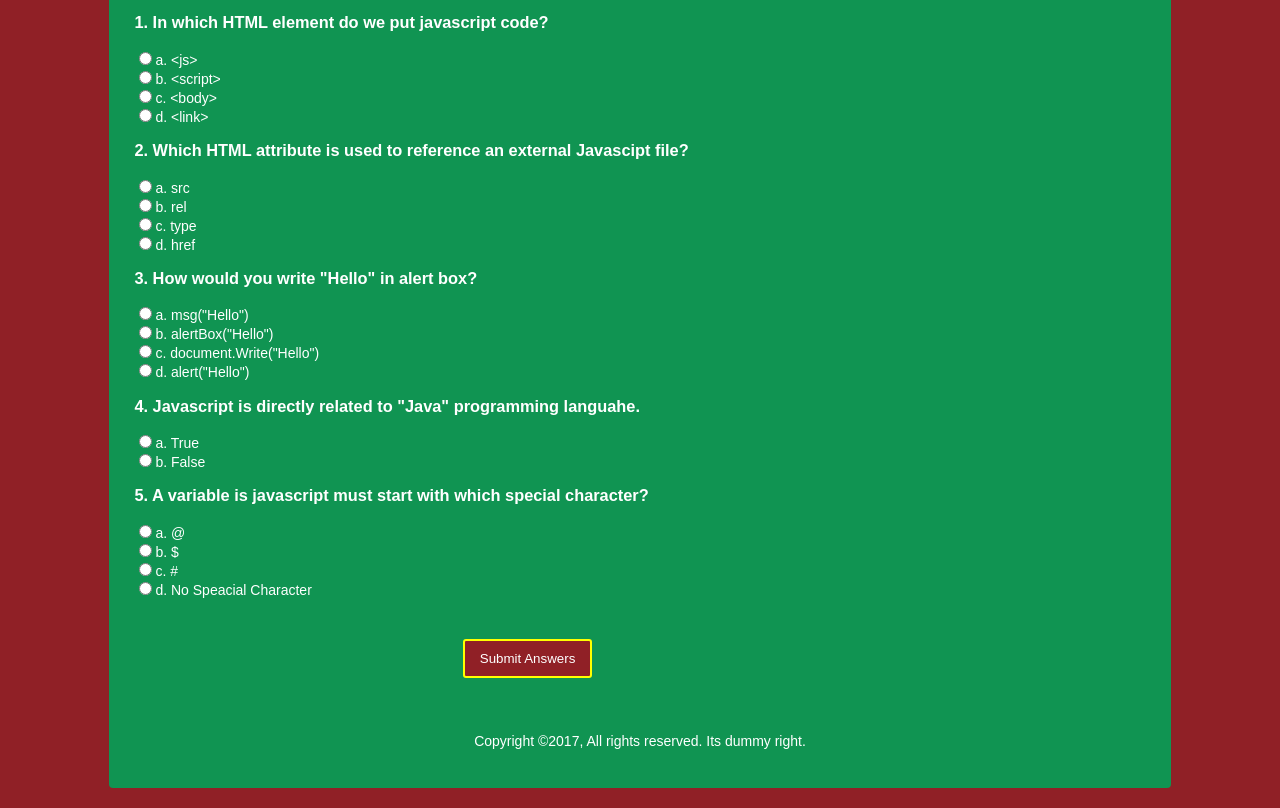
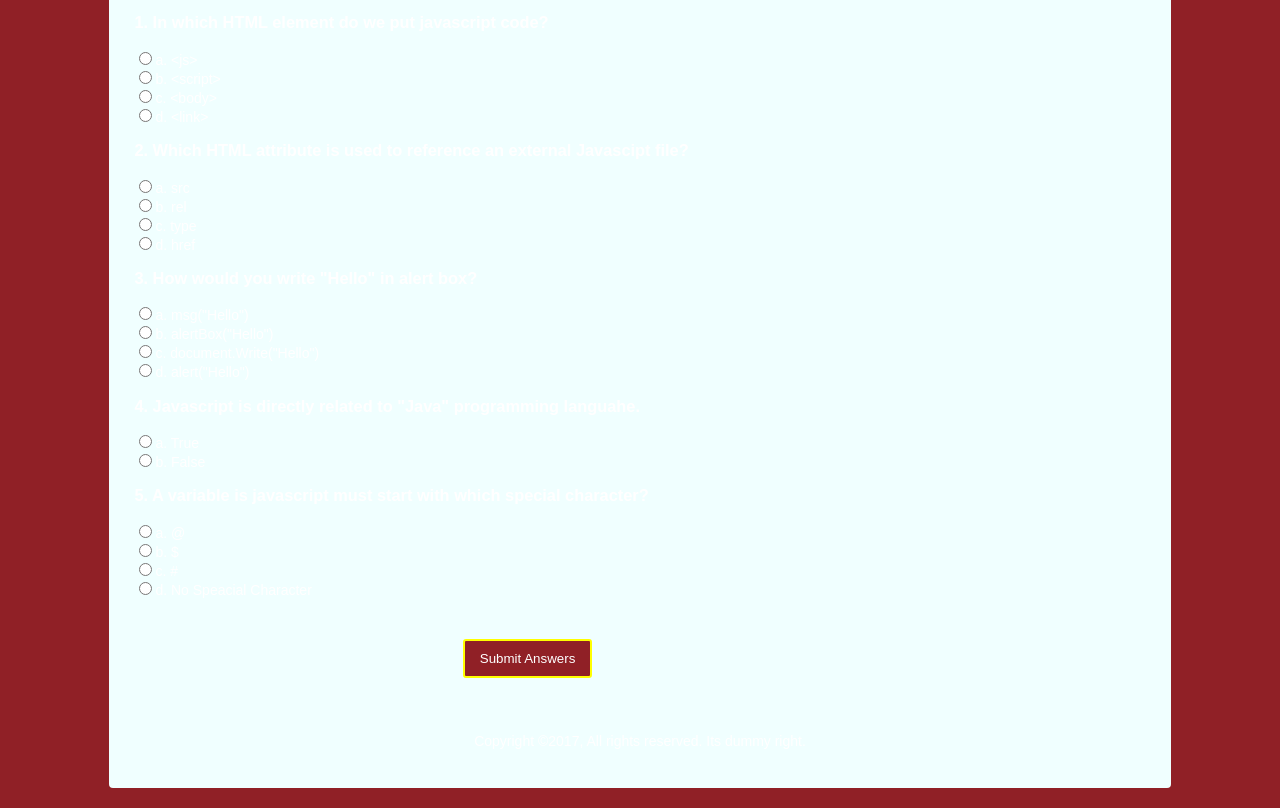
Before and after one commit to fakhiasim/fakhiasim.github.io, a plain HTML site: page projects/javascriptQuiz/index.html in a window 1280 px wide. Shown: the part 121-929 px from the top of the page. Drawn offline with Linux system fonts and the light colour scheme.

Commit message:
Update style.css

```diff
--- a/projects/javascriptQuiz/style.css
+++ b/projects/javascriptQuiz/style.css
@@ -7,7 +7,7 @@ body{
 #container{
 	margin-top: 100px;
 	width: 80%;
-	background-color: #109452;
+	background-color: azure;
 	margin: 20px auto;
 	overflow: auto;
 	padding: 25px;
```
